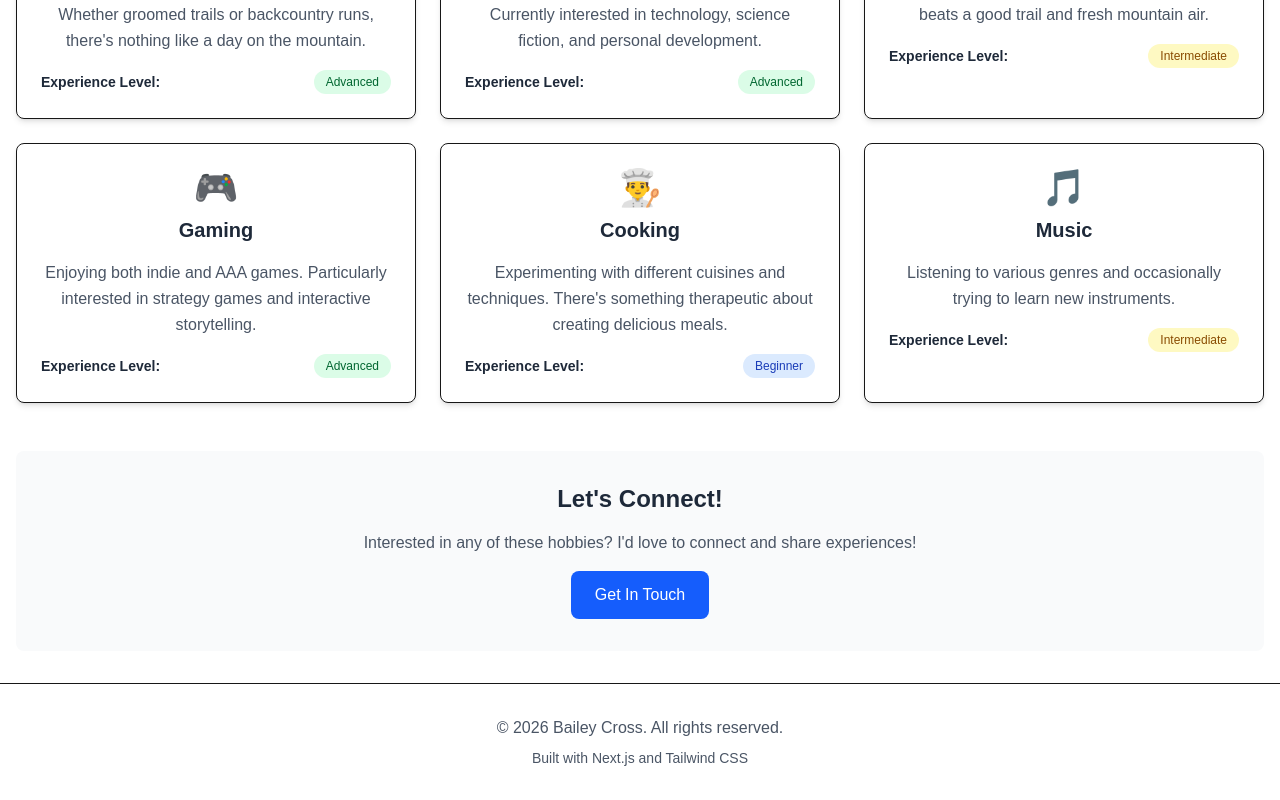
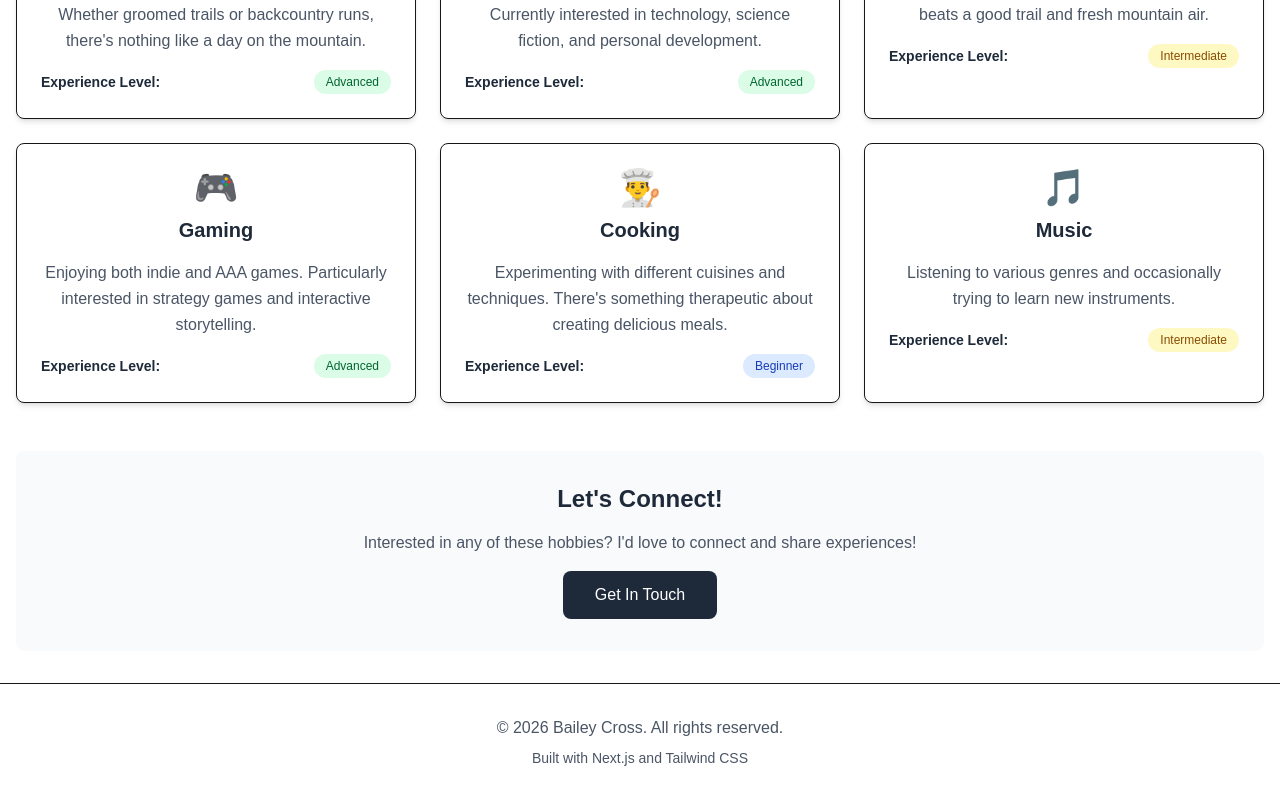
Before and after one commit to baileyfcross/baileyfcross-ui, a Next.js app: page /hobbies in a window 1280 px wide. Shown: the part 401-1201 px from the top of the page. Built offline with nearby package versions, Linux system fonts and the light colour scheme.

Commit message:
Added hobbies get in touch button

```diff
--- a/src/app/hobbies/page.tsx
+++ b/src/app/hobbies/page.tsx
@@ -89,9 +89,14 @@ export default function Hobbies() {
         <p className="text-gray-600 mb-4">
           Interested in any of these hobbies? I&apos;d love to connect and share experiences!
         </p>
-        <button className="px-6 py-3 bg-blue-600 text-white rounded-lg hover:bg-blue-700 transition-colors">
+        <a
+          href="https://www.linkedin.com/in/baileyfcross"
+          target="_blank"
+          rel="noopener noreferrer"
+          className="inline-block bg-gray-800 text-white px-8 py-3 rounded-lg hover:bg-gray-700 transition-colors font-medium focus:outline-none focus:ring-2 focus:ring-white"
+        >
           Get In Touch
-        </button>
+        </a>
       </div>
     </div>
   );
```
